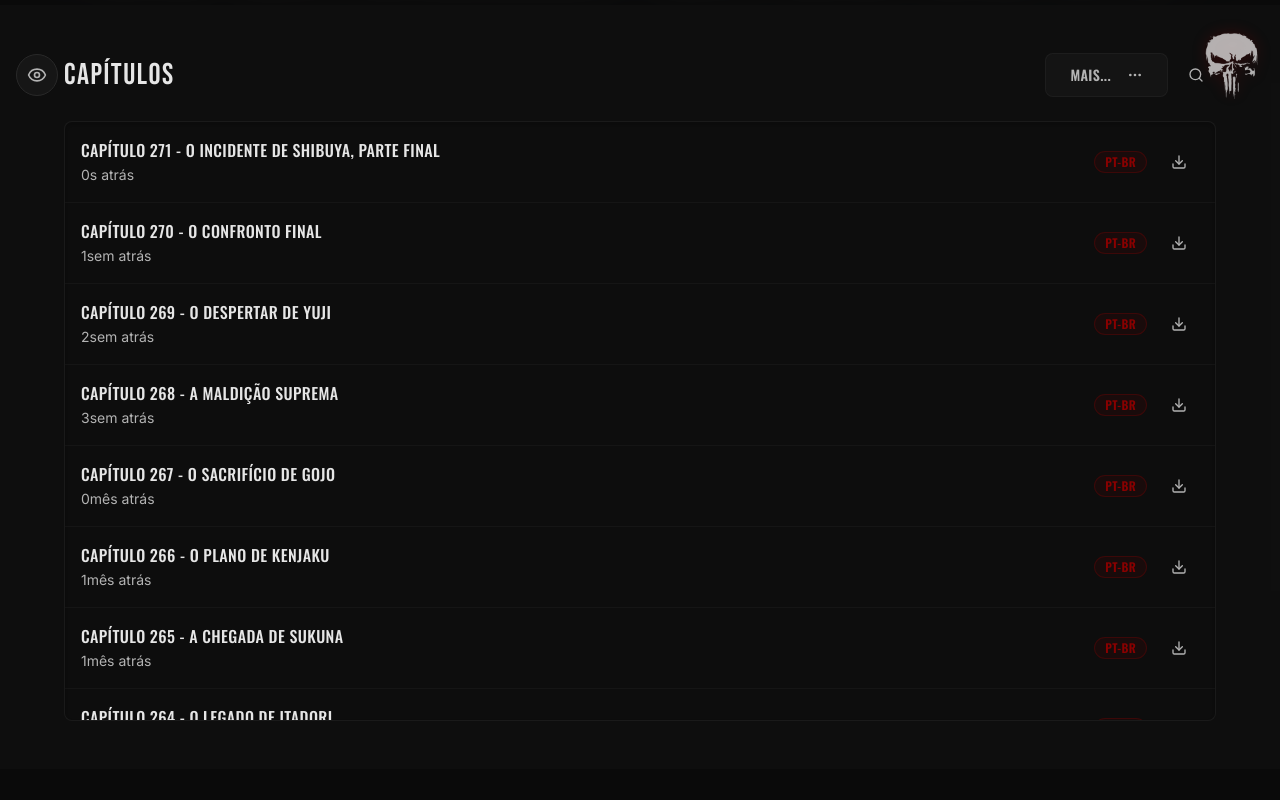
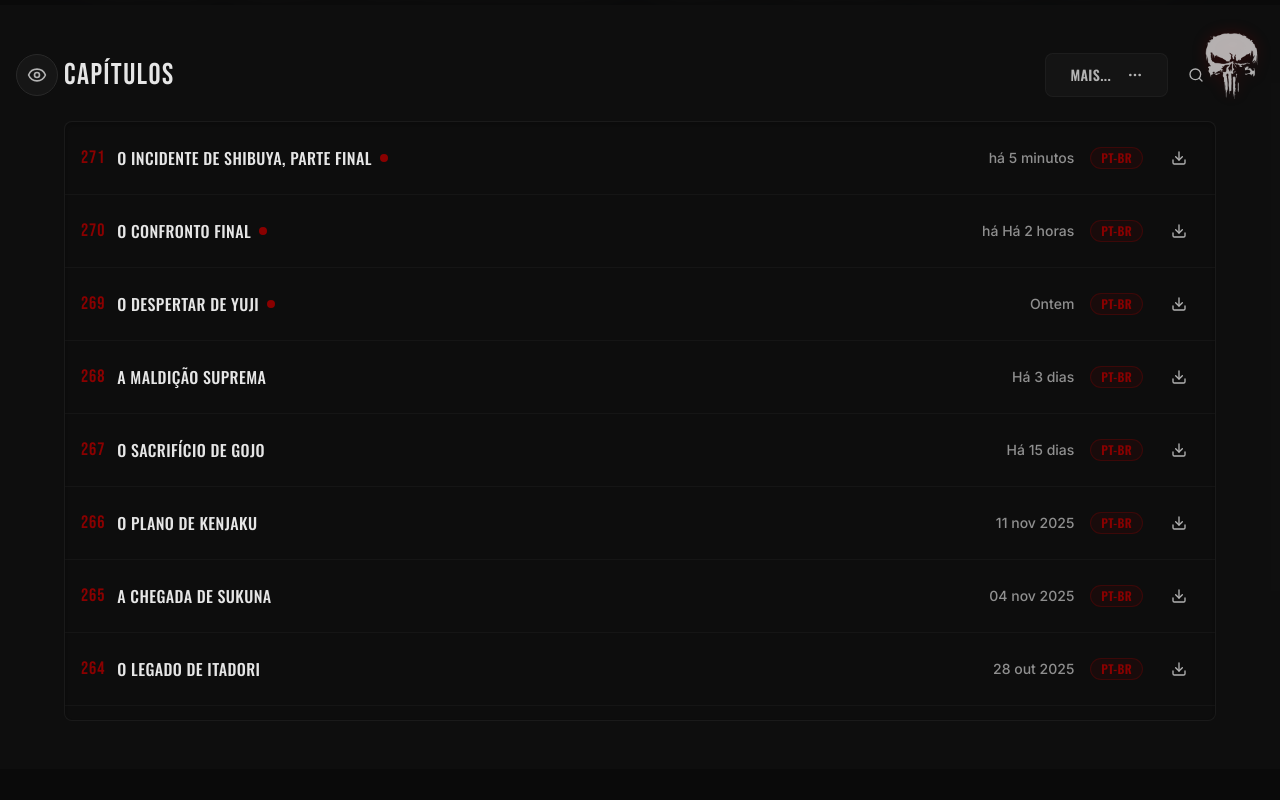
Before and after one commit to Conta-de-Projetos/pixel-perfect-vision-56, a React (Vite) app: page /manga/blue-lock in a window 1280 px wide. Shown: the part 680-1480 px from the top of the page. Built offline with nearby package versions, Linux system fonts and the light colour scheme; the HTML template or start-up script is replaced by a standard one.

Commit message:
[dyad] wrote 2 file(s)

```diff
--- a/src/data/mangaData.ts
+++ b/src/data/mangaData.ts
@@ -1,4 +1,6 @@
 // Dados diversificados de mangá para evitar repetição
+import { formatDistanceToNow, isToday, isYesterday, format } from 'date-fns';
+import { ptBR } from 'date-fns/locale';
 
 export interface MangaData {
   id: number;
@@ -23,24 +25,27 @@ export interface MangaData {
   ageRating?: string; // Novo campo para faixa etária
 }
 
-// Função para calcular tempo relativo
-export const getRelativeTime = (date: Date): string => {
+// Função para formatar o tempo relativo de forma mais amigável
+export const getFormattedTime = (date: Date): string => {
   const now = new Date();
-  const diffInSeconds = Math.floor((now.getTime() - date.getTime()) / 1000);
+  const diffInDays = Math.floor((now.getTime() - date.getTime()) / (1000 * 60 * 60 * 24));
 
-  if (diffInSeconds < 60) return `${diffInSeconds}s atrás`;
-  const diffInMinutes = Math.floor(diffInSeconds / 60);
-  if (diffInMinutes < 60) return `${diffInMinutes}min atrás`;
-  const diffInHours = Math.floor(diffInMinutes / 60);
-  if (diffInHours < 24) return `${diffInHours}h atrás`;
-  const diffInDays = Math.floor(diffInHours / 24);
-  if (diffInDays < 7) return `${diffInDays}d atrás`;
-  const diffInWeeks = Math.floor(diffInDays / 7);
-  if (diffInWeeks < 4) return `${diffInWeeks}sem atrás`;
-  const diffInMonths = Math.floor(diffInDays / 30);
-  if (diffInMonths < 12) return `${diffInMonths}mês${diffInMonths > 1 ? 'es' : ''} atrás`;
-  const diffInYears = Math.floor(diffInDays / 365);
-  return `${diffInYears}ano${diffInYears > 1 ? 's' : ''} atrás`;
+  if (isToday(date)) {
+    const distance = formatDistanceToNow(date, { addSuffix: true, locale: ptBR });
+    // Ajusta a saída para ser mais limpa (ex: "há 5 minutos")
+    return distance.replace('cerca de ', 'Há ').replace('menos de um minuto', 'Há poucos segundos');
+  }
+
+  if (isYesterday(date)) {
+    return 'Ontem';
+  }
+
+  if (diffInDays <= 30) {
+    return `Há ${diffInDays} dia${diffInDays > 1 ? 's' : ''}`;
+  }
+
+  // Mais de 30 dias: usa data fixa
+  return format(date, 'dd MMM yyyy', { locale: ptBR });
 };
 
 // Importação das capas
@@ -116,7 +121,7 @@ const baseMangas: MangaData[] = [
     type: 'manga',
     status: 'ongoing',
     author: 'Rob Liefeld',
-    lastUpdated: new Date(Date.now() - 1000 * 60 * 60 * 24), // 1 dia atrás
+    lastUpdated: new Date(Date.now() - 1000 * 60 * 60 * 24), // 1 dia atrás (Ontem)
     synopsis: 'Wade Wilson, o Mercenário Tagarela, é um anti-herói imortal com humor negro e habilidades de regeneração. Entre piadas e violência extrema, ele luta contra vilões enquanto quebra a quarta parede.',
     slug: 'deadpool',
     tags: ['Ação', 'Comédia', 'Anti-Herói', 'HQs'],
@@ -159,7 +164,7 @@ const baseMangas: MangaData[] = [
     type: 'manga',
     status: 'ongoing',
     author: 'Garth Ennis',
-    lastUpdated: new Date(Date.now() - 1000 * 60 * 60 * 24 * 7), // 1 semana atrás
+    lastUpdated: new Date(Date.now() - 1000 * 60 * 60 * 24 * 7), // 7 dias atrás
     synopsis: 'Frank Castle perdeu sua família em um tiroteio entre gangues. Agora, como O Justiceiro, ele trava uma guerra implacável contra o crime organizado, usando métodos brutais para eliminar criminosos.',
     slug: 'o-justiceiro',
     tags: ['Ação', 'Crime', 'Anti-Herói', 'HQs'],
@@ -180,7 +185,7 @@ const baseMangas: MangaData[] = [
     type: 'manga',
     status: 'ongoing',
     author: 'Muneyuki Kaneshiro',
-    lastUpdated: new Date(Date.now() - 1000 * 60 * 60 * 24 * 14), // 2 semanas atrás
+    lastUpdated: new Date(Date.now() - 1000 * 60 * 60 * 24 * 45), // 45 dias atrás (Data fixa)
     synopsis: 'Após a derrota na Copa do Mundo, o Japão cria um programa radical para formar o atacante perfeito. 300 jogadores são confinados no Blue Lock para uma competição brutal onde apenas os mais egoístas sobrevivem.',
     slug: 'blue-lock-old-chapter',
     tags: ['Esporte', 'Ação', 'Shounen'],
--- a/src/pages/MangaDetailsPage.tsx
+++ b/src/pages/MangaDetailsPage.tsx
@@ -6,8 +6,8 @@ import BottomNavbar from "@/components/BottomNavbar";
 import MangaCard from "@/components/MangaCard";
 import { Button } from "@/components/ui/button";
 import { Badge } from "@/components/ui/badge";
-import { Star, Heart, Download, Search, MoreHorizontal, ArrowRight, BookOpen, Crown, User, Eye } from "lucide-react"; // Importar Eye
-import { allMangas, getRelativeTime } from "@/data/mangaData";
+import { Star, Heart, Download, Search, MoreHorizontal, ArrowRight, BookOpen, Crown, User, Eye } from "lucide-react";
+import { allMangas, getFormattedTime } from "@/data/mangaData"; // Usando getFormattedTime
 import { cn } from "@/lib/utils";
 import { useDragScroll } from "@/hooks/useDragScroll";
 import { DropdownMenu, DropdownMenuContent, DropdownMenuItem, DropdownMenuTrigger } from "@/components/ui/dropdown-menu";
@@ -15,17 +15,18 @@ import { toast } from "sonner";
 import SkullRadialMenu from "@/components/SkullRadialMenu";
 import { useScrollToTop } from "@/hooks/useScrollToTop";
 
+// Usando a nova função de formatação de tempo para os capítulos dummy
 const dummyChapters = [
-  { id: 1, title: "Capítulo 271 - O Incidente de Shibuya, Parte Final", date: new Date(Date.now() - 1000 * 60 * 60 * 24 * 0), lang: "PT-BR" },
-  { id: 2, title: "Capítulo 270 - O Confronto Final", date: new Date(Date.now() - 1000 * 60 * 60 * 24 * 7), lang: "PT-BR" },
-  { id: 3, title: "Capítulo 269 - O Despertar de Yuji", date: new Date(Date.now() - 1000 * 60 * 60 * 24 * 14), lang: "PT-BR" },
-  { id: 4, title: "Capítulo 268 - A Maldição Suprema", date: new Date(Date.now() - 1000 * 60 * 60 * 24 * 21), lang: "PT-BR" },
-  { id: 5, title: "Capítulo 267 - O Sacrifício de Gojo", date: new Date(Date.now() - 1000 * 60 * 60 * 24 * 28), lang: "PT-BR" },
-  { id: 6, title: "Capítulo 266 - O Plano de Kenjaku", date: new Date(Date.now() - 1000 * 60 * 60 * 24 * 35), lang: "PT-BR" },
-  { id: 7, title: "Capítulo 265 - A Chegada de Sukuna", date: new Date(Date.now() - 1000 * 60 * 60 * 24 * 42), lang: "PT-BR" },
-  { id: 8, title: "Capítulo 264 - O Legado de Itadori", date: new Date(Date.now() - 1000 * 60 * 60 * 24 * 49), lang: "PT-BR" },
-  { id: 9, title: "Capítulo 263 - A Batalha dos Feiticeiros", date: new Date(Date.now() - 1000 * 60 * 60 * 24 * 56), lang: "PT-BR" },
-  { id: 10, title: "Capítulo 262 - O Fim da Era", date: new Date(Date.now() - 1000 * 60 * 60 * 24 * 63), lang: "PT-BR" },
+  { id: 1, title: "O Incidente de Shibuya, Parte Final", number: 271, date: new Date(Date.now() - 1000 * 60 * 5), lang: "PT-BR" }, // 5 minutos atrás (NOVO)
+  { id: 2, title: "O Confronto Final", number: 270, date: new Date(Date.now() - 1000 * 60 * 60 * 2), lang: "PT-BR" }, // 2 horas atrás (NOVO)
+  { id: 3, title: "O Despertar de Yuji", number: 269, date: new Date(Date.now() - 1000 * 60 * 60 * 24 * 1), lang: "PT-BR" }, // Ontem
+  { id: 4, title: "A Maldição Suprema", number: 268, date: new Date(Date.now() - 1000 * 60 * 60 * 24 * 3), lang: "PT-BR" }, // 3 dias atrás
+  { id: 5, title: "O Sacrifício de Gojo", number: 267, date: new Date(Date.now() - 1000 * 60 * 60 * 24 * 15), lang: "PT-BR" }, // 15 dias atrás
+  { id: 6, title: "O Plano de Kenjaku", number: 266, date: new Date(Date.now() - 1000 * 60 * 60 * 24 * 35), lang: "PT-BR" }, // Data fixa
+  { id: 7, title: "A Chegada de Sukuna", number: 265, date: new Date(Date.now() - 1000 * 60 * 60 * 24 * 42), lang: "PT-BR" }, // Data fixa
+  { id: 8, title: "O Legado de Itadori", number: 264, date: new Date(Date.now() - 1000 * 60 * 60 * 24 * 49), lang: "PT-BR" }, // Data fixa
+  { id: 9, title: "A Batalha dos Feiticeiros", number: 263, date: new Date(Date.now() - 1000 * 60 * 60 * 24 * 56), lang: "PT-BR" }, // Data fixa
+  { id: 10, title: "O Fim da Era", number: 262, date: new Date(Date.now() - 1000 * 60 * 60 * 24 * 63), lang: "PT-BR" }, // Data fixa
 ];
 
 const MangaDetailsPage = () => {
@@ -228,21 +229,38 @@ const MangaDetailsPage = () => {
             </div>
 
             <div className="max-h-[600px] overflow-y-auto scrollbar-hide border border-border/50 rounded-lg shadow-inner bg-background/20 brutal-card">
-              {dummyChapters.map((chapter) => (
+              {dummyChapters.map((chapter) => {
+                const formattedTime = getFormattedTime(chapter.date);
+                const isNew = formattedTime.includes('minuto') || formattedTime.includes('hora') || formattedTime === 'Ontem';
+
+                return (
                   <div
                     key={chapter.id}
                     className="flex items-center justify-between p-4 border-b border-border/30 last:border-b-0 hover:bg-primary/10 transition-colors cursor-pointer group"
                     onClick={() => handleChapterClick(chapter.id)}
                   >
-                  <div>
-                    <p className="font-medium text-base group-hover:text-primary transition-colors font-display uppercase tracking-wide text-foreground">
+                    {/* Left Side: Chapter Number, Title, and New Indicator */}
+                    <div className="flex items-center gap-3">
+                      <span className="text-primary font-impact tracking-wider text-lg flex-shrink-0">
+                        {chapter.number}
+                      </span>
+                      <div className="flex flex-col items-start">
+                        <p className="font-medium text-base group-hover:text-primary transition-colors font-display uppercase tracking-wide text-foreground flex items-center gap-2">
                           {chapter.title}
+                          {isNew && (
+                            <span className="w-2 h-2 rounded-full bg-primary animate-pulse flex-shrink-0" />
+                          )}
                         </p>
-                    <span className="text-muted-foreground text-sm">
-                      {getRelativeTime(chapter.date)}
+                      </div>
+                    </div>
+
+                    {/* Right Side: Date, Language, Download */}
+                    <div className="flex items-center gap-4 flex-shrink-0">
+                      {/* Date - Increased legibility (text-foreground/60) */}
+                      <span className="text-sm text-foreground/60 font-medium hidden sm:block">
+                        {formattedTime}
                       </span>
-                  </div>
-                  <div className="flex items-center gap-3">
+
                       <Badge variant="secondary" className="bg-primary/10 text-primary border-primary/30 font-display uppercase tracking-wide">
                         {chapter.lang}
                       </Badge>
@@ -251,7 +269,8 @@ const MangaDetailsPage = () => {
                       </Button>
                     </div>
                   </div>
-              ))}
+                );
+              })}
             </div>
           </div>
         </section>
```
Lines whose indentation alone changed are shown as unchanged.
